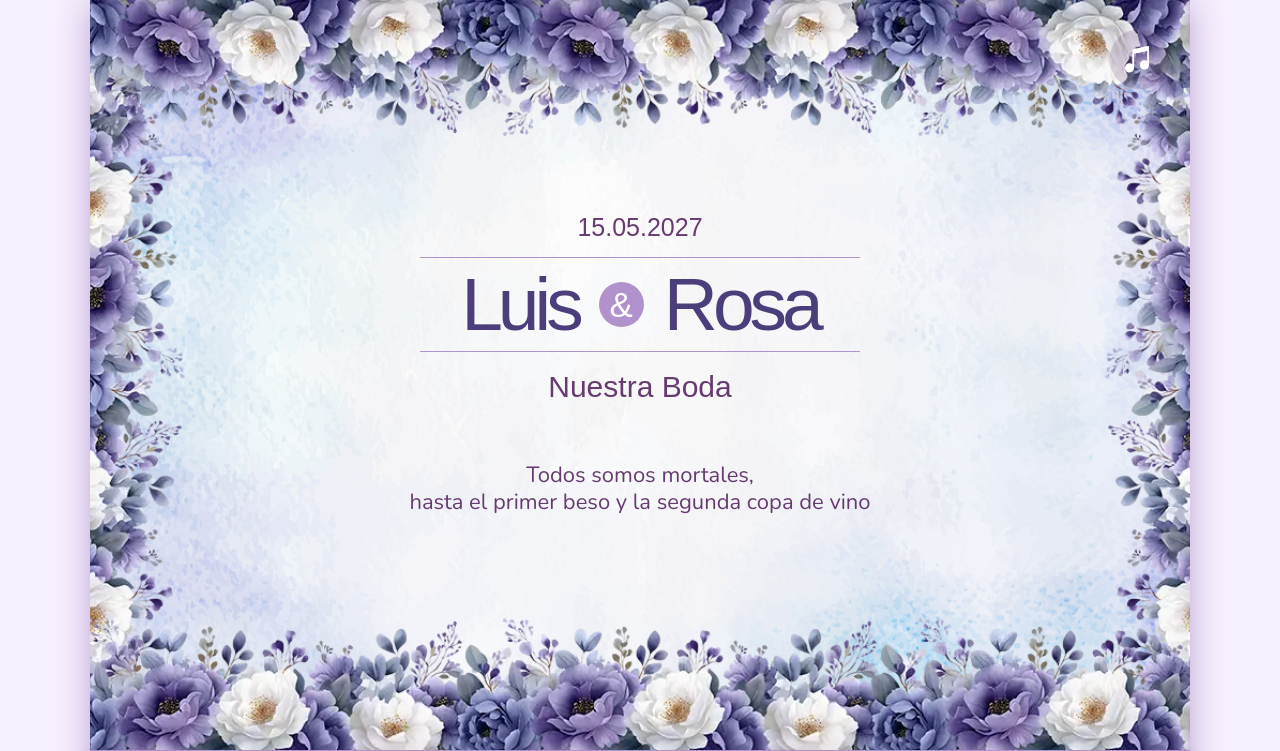
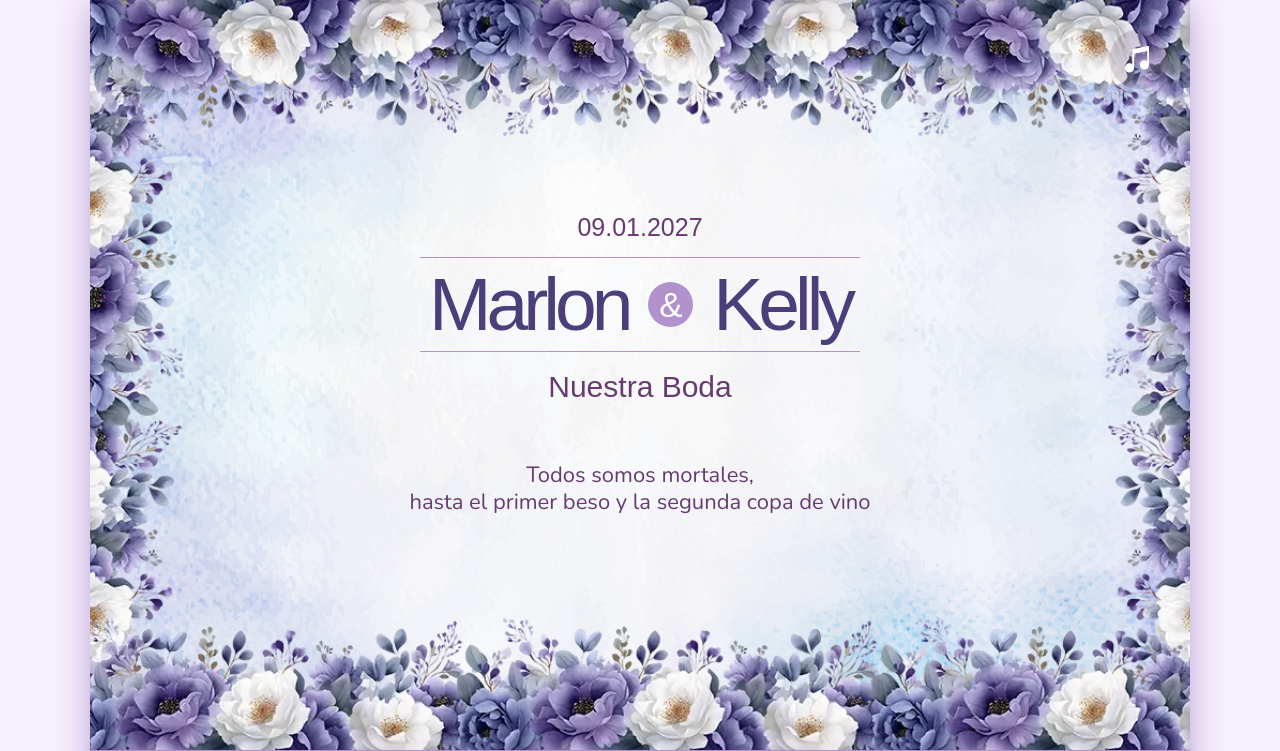
Before and after one commit to Jhoz33/boda-invitacion, a Django app: page / in a window 1280 px wide. Shown: the top 751 px of the page. Run offline with Django 5.2, Linux system fonts and the light colour scheme; data comes from the database, SQL or seed files in the repository; some libraries are stand-ins or nearby versions; some web fonts are replaced.

Commit message:
Actualizar fecha boda a 09.01.2027, reemplazar iglesia.webp por catedral.webp y corregir apilado del libro de bienvenida

```diff
--- a/invitacion/views.py
+++ b/invitacion/views.py
@@ -10,16 +10,16 @@ from django.views.decorators.http import require_POST, require_GET
 from .models import Confirmacion, Invitado, SugerenciaCancion
 
 EVENTO = {
-    "novios": {"nombre1": "Luis", "nombre2": "Rosa"},
+    "novios": {"nombre1": "Marlon", "nombre2": "Kelly"},
     "evento": {
-        "fecha_texto": "15.05.2027",
-        "ceremonia_texto": "Sábado 15 de Mayo - 17hs",
-        "celebracion_texto": "Sábado 15 de Mayo - 20hs",
-        "ceremonia_inicio": "2027-05-15 17:00:00",
-        "ceremonia_fin": "2027-05-15 18:00:00",
-        "celebracion_inicio": "2027-05-15 20:00:00",
-        "celebracion_fin": "2027-05-16 02:00:00",
-        "cuenta_regresiva": "05/15/2027 17:00:00",
+        "fecha_texto": "09.01.2027",
+        "ceremonia_texto": "Sábado 09 de Enero - 17hs",
+        "celebracion_texto": "Sábado 09 de Enero - 20hs",
+        "ceremonia_inicio": "2027-01-09 17:00:00",
+        "ceremonia_fin": "2027-01-09 18:00:00",
+        "celebracion_inicio": "2027-01-09 20:00:00",
+        "celebracion_fin": "2027-01-10 02:00:00",
+        "cuenta_regresiva": "01/09/2027 17:00:00",
     },
     "invitados": ["Valentina Ruiz", "Agustín Ruiz"],
     "acompanantes": 1,
--- a/static/css/libro-bienvenida.css
+++ b/static/css/libro-bienvenida.css
@@ -37,7 +37,7 @@
 .libro-interior {
   position: absolute;
   inset: 0;
-  z-index: 3;
+  z-index: 2;
   display: flex;
   align-items: center;
   justify-content: center;
@@ -66,7 +66,7 @@
 
 .libro-tapa {
   position: relative;
-  z-index: 2;
+  z-index: 4;
   width: 100%;
   aspect-ratio: 540 / 960;
   transform-origin: left center;
--- a/static/js/libro-bienvenida.js
+++ b/static/js/libro-bienvenida.js
@@ -52,10 +52,11 @@
     }
     if (interior) {
       interior.style.transition = 'none';
-      interior.style.opacity = '1';
-      interior.style.transform = 'scale(1)';
+      var interiorOp = progress > 0.6 ? 1 : 0;
+      interior.style.opacity = String(interiorOp);
+      interior.style.transform = 'scale(' + (0.96 + 0.04 * interiorOp) + ')';
+    }
   }
-}
 
   function terminar() {
     if (abierto) {
--- a/templates/index.html
+++ b/templates/index.html
@@ -19,7 +19,7 @@
 
 <meta name="color-scheme" content="light only">
 
-<title>Boda de Luis y Rosa</title>
+<title>Boda de Marlon y Kelly</title>
 
 
 
```
Also changed, not shown: 2 other files.
